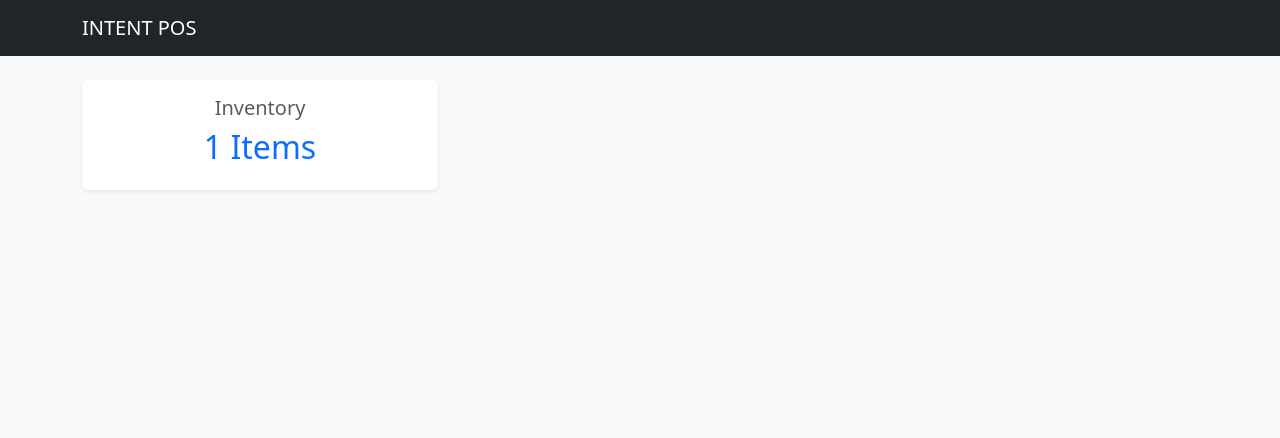
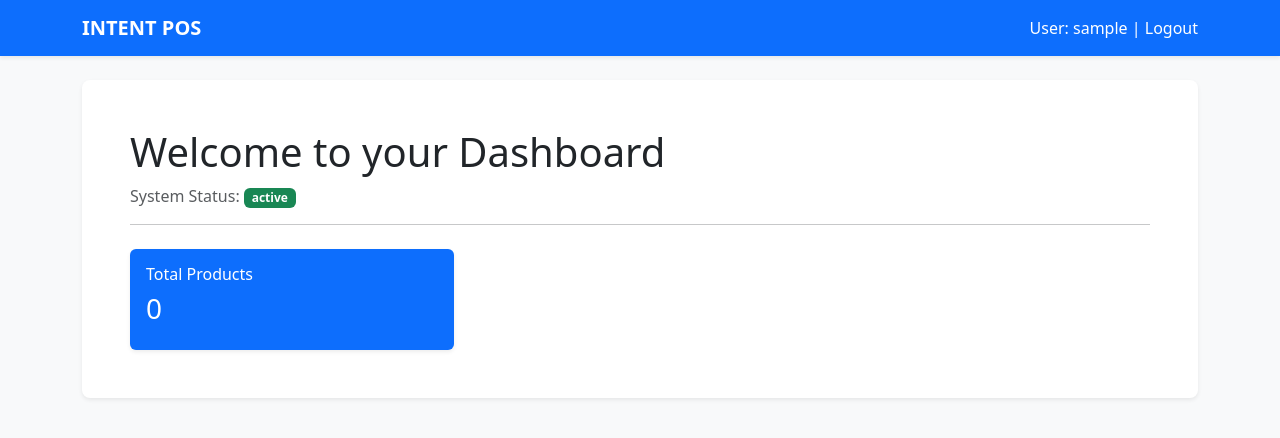
Before and after one commit to Naava-Peledgie/pos, a Django app: template core/templates/core/dashboard.html in a window 1280 px wide. Shown: the top 438 px of the page. Run offline with Django 5.2, Linux system fonts and the light colour scheme; the template is opened without the code that fills it: most values are stand-ins (such as "Sample title", 1, 10 or a date in 2020); some libraries are stand-ins or nearby versions.

Commit message:
modifies dashboard code

```diff
--- a/core/templates/core/dashboard.html
+++ b/core/templates/core/dashboard.html
@@ -3,31 +3,37 @@
 <html lang="en">
 <head>
     <meta charset="UTF-8">
-    <meta name="viewport" content="width=device-width, initial-scale=1.0">
-    <title>Supermarket POS - Dashboard</title>
+    <title>Dashboard - INTENT POS</title>
     <link rel="stylesheet" href="{% static 'core/css/bootstrap.min.css' %}">
 </head>
 <body class="bg-light">
-
-    <nav class="navbar navbar-dark bg-dark mb-4">
+    <nav class="navbar navbar-dark bg-primary shadow-sm mb-4">
         <div class="container">
-            <span class="navbar-brand">INTENT POS</span>
+            <span class="navbar-brand fw-bold">INTENT POS</span>
+            <div class="text-white">User: {{ user_name }} | <a href="{% url 'logout' %}" class="text-white text-decoration-none">Logout</a></div>
         </div>
     </nav>
 
     <div class="container">
         <div class="row">
-            <div class="col-md-4">
-                <div class="card shadow-sm border-0">
-                    <div class="card-body text-center">
-                        <h5 class="text-muted">Inventory</h5>
-                        <h2 class="text-primary">{{ total_products }} Items</h2>
+            <div class="col-md-12">
+                <div class="p-5 bg-white rounded-3 shadow-sm border-0">
+                    <h1 class="display-6">Welcome to your Dashboard</h1>
+                    <p class="text-muted">System Status: <span class="badge bg-success">{{ status }}</span></p>
+                    <hr>
+                    <div class="row mt-4">
+                        <div class="col-md-4">
+                            <div class="card bg-primary text-white border-0 shadow-sm">
+                                <div class="card-body">
+                                    <h6>Total Products</h6>
+                                    <h3>0</h3>
+                                </div>
+                            </div>
+                        </div>
                     </div>
                 </div>
             </div>
         </div>
     </div>
-
-    <script src="{% static 'core/js/bootstrap.bundle.min.js' %}"></script>
 </body>
 </html>
```
